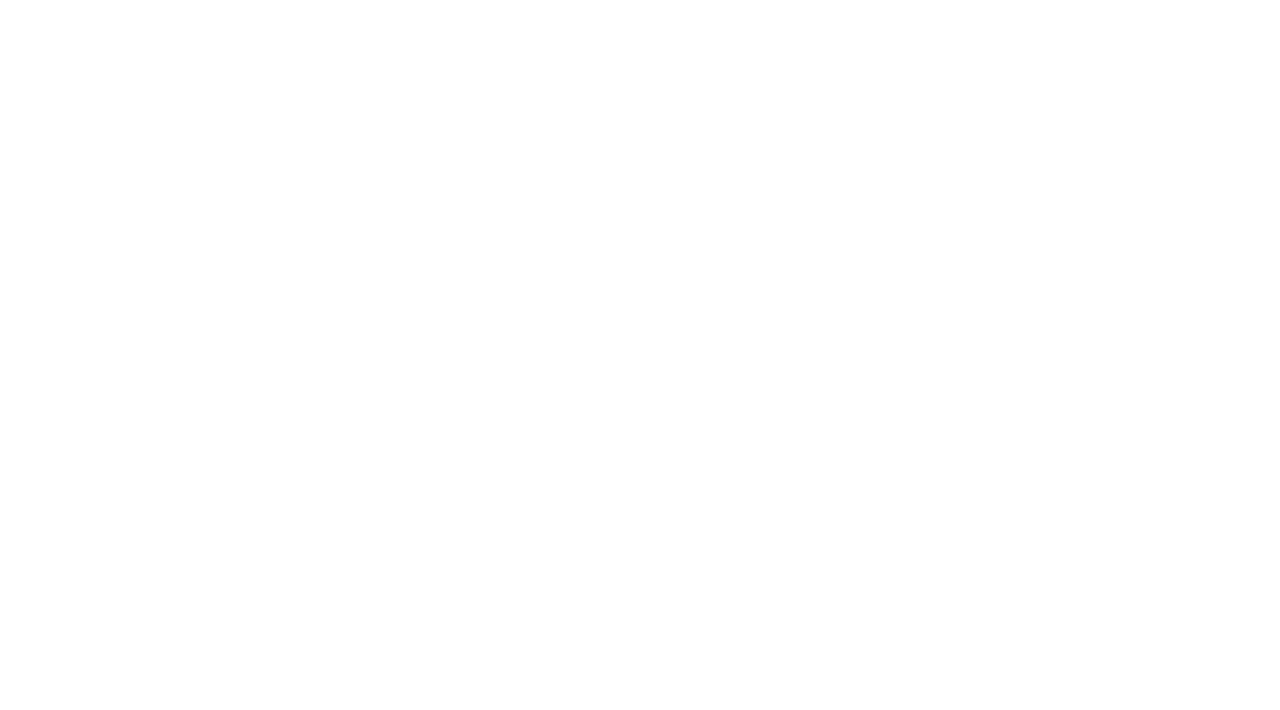
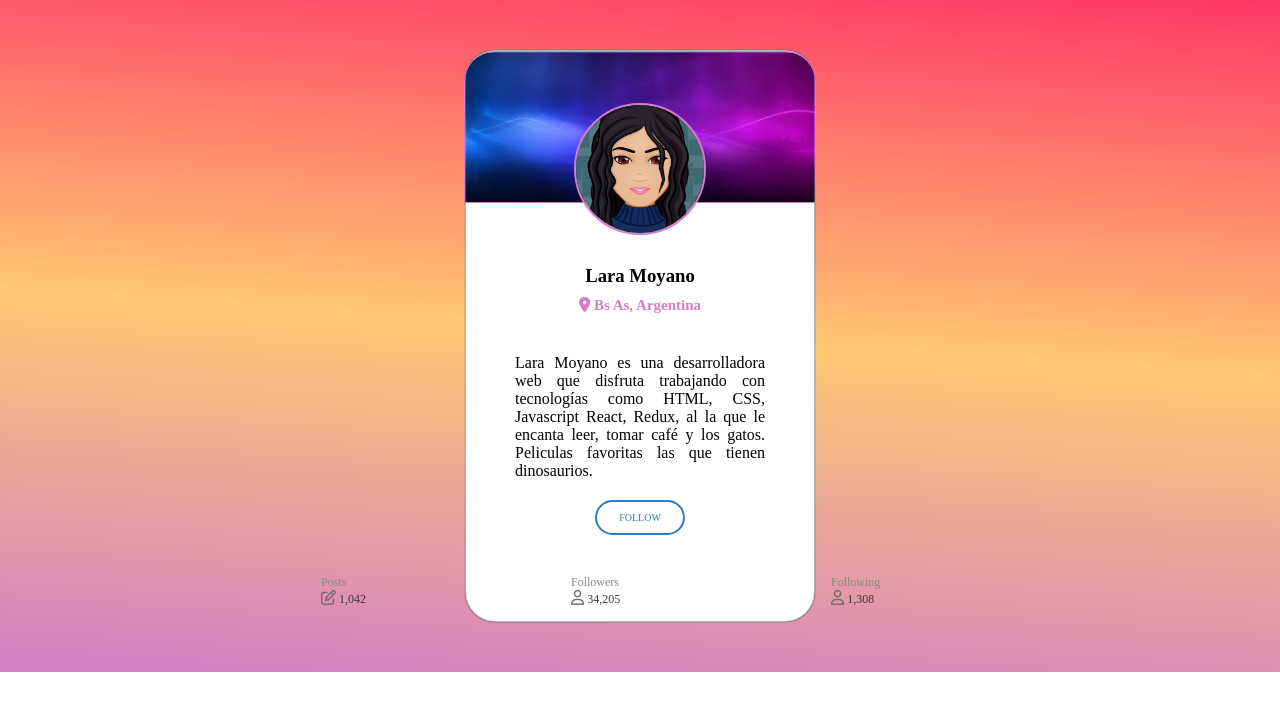
Before and after one commit to VicLara22/reto-manzdev, a website built with Vite: page src/index.html in a window 1280 px wide. Built offline with nearby package versions, Linux system fonts and the light colour scheme.

Commit message:
feat(frontend): update files, finish

```diff
--- a/src/index.css
+++ b/src/index.css
@@ -0,0 +1,116 @@
+* {
+    margin: 0px;
+    padding: 0px;
+}
+#fondo {
+    background: rgb(255, 56, 103);
+    background: linear-gradient(184deg, rgba(255, 56, 103, 1) 0%, rgba(255, 200, 115, 1) 50%, rgba(211, 126, 198, 1) 100%);
+    display: grid;
+}
+
+section {
+    display: flex;
+    flex-direction: column;
+    align-items: center;
+    margin: 50px;
+}
+
+article {
+    width: 348px;
+    height: 570px;
+    border-radius:30px;
+    background-color: white;
+    display: flex;
+    flex-direction: column;
+    align-items: center;
+    border: 1px solid #8888889d;
+    box-shadow: 0px 0px 1px 0px black;
+}
+
+.banner {
+    width: 350px;
+    height: 150px;
+    border-radius: 30px 30px 0px 0px;
+    border: 1px solid #d37ec6;
+
+}
+
+.avatar {
+    width: 128px;
+    height: 128px;
+    border-radius: 50%;
+    border: 2px solid #d37ec6;
+    margin-top: -100px;
+}
+
+article h1 {
+    margin-top: 30px;
+}
+.color{
+    color:#d37ec6;
+
+}
+
+article h3 {
+    font-size: 15px;
+    margin-top: 10px;
+    color: #d37ec6;
+}
+
+article p {
+    margin-top: 40px;
+    width: 250px;
+    text-align: justify;
+}
+
+article a {
+    text-decoration: none;
+    margin-top: 20px;
+    color: #2d7cbf;
+    font-size: 10px;
+    cursor: pointer;
+    padding: 10px;
+    padding-left: 22px;
+    padding-right: 22px;
+    border: 2px solid #2d7cbf;
+    border-radius: 20px;
+    margin-bottom: 40px;
+}
+
+.footer {
+    display: inline-flex;
+    justify-content: space-around;
+}
+
+.posts {
+    margin-left: 30px;
+    width: 20%;
+
+}
+
+.followers {
+    margin-right: 10px;
+    width: 20%;
+}
+
+.following {
+    width: 20%;
+}
+
+h2 {
+    color: #888888;
+    font-size: 12px;
+    font-weight: 100;
+
+}
+
+i {
+    color: #6d6d6d;
+    font-size: 15px;
+}
+
+.num {
+    color: #3a3a3a;
+    font-size: 12px;
+    margin-top: 0px;
+}
--- a/src/index.html
+++ b/src/index.html
@@ -1,14 +1,47 @@
 <!DOCTYPE html>
 <html lang="es">
+
 <head>
   <meta charset="UTF-8">
   <meta http-equiv="X-UA-Compatible" content="IE=edge">
   <meta name="viewport" content="width=device-width, initial-scale=1.0">
-  <title>Document</title>
+  <title>Reto#1-TarjetDeUsuario</title>
   <link rel="stylesheet" href="./index.css">
+  <link rel="preconnect" href="https://fonts.googleapis.com">
+<link rel="preconnect" href="https://fonts.gstatic.com" crossorigin>
+<link href="https://fonts.googleapis.com/css2?family=Nunito:ital,wght@0,200;0,300;0,400;0,500;0,600;0,700;0,800;0,900;0,1000;1,200;1,300;1,400;1,500;1,600;1,700;1,800;1,900;1,1000&family=Poppins:ital,wght@0,100;0,200;0,300;0,400;0,500;0,600;0,700;0,800;0,900;1,100;1,200;1,300;1,400;1,500;1,600;1,700;1,800;1,900&display=swap" rel="stylesheet">
   <script type="module" src="./index.js"></script>
+  <script src="https://kit.fontawesome.com/1c85d00fa4.js" crossorigin="anonymous"></script>
 </head>
+
 <body>
+  <main id="fondo">
+    <section>
+      <article>
+        <img src="./assets/baneer.jpg" alt="portada" class="banner" />
+        <img src="./assets/myAvatar.png" alt="avatar" class="avatar" />
+        <h1>Lara Moyano</h1>
+        <h3> <i class="fa-solid fa-location-dot color"></i> Bs As, Argentina</h3>
+        <p>Lara Moyano es una desarrolladora web que disfruta trabajando con tecnologías como HTML, CSS, Javascript React, Redux, al la
+          que le encanta leer, tomar café y los gatos. Peliculas favoritas las que tienen dinosaurios.</p>
+        <a>FOLLOW</a>
+    <div class="footer">
+          <div class="posts">
+            <h2>Posts</h3>
+              <p class="num"><i class="fa-regular fa-pen-to-square"></i> 1,042</p>
+          </div>
+          <div class="followers">
+            <h2>Followers</h3>
+              <p class="num"><i class="fa-regular fa-user"></i> 34,205</p>
+          </div>
+          <div class="following">
+            <h2>Following</h3>
+              <p class="num"><i class="fa-regular fa-user"></i> 1,308</p>
+          </div>
+        </div>
+    </article>
+    </section>
+  </main>
+</body>
 
-</body>
 </html>
```
Also changed, not shown: README.md, src/assets/baneer.jpg (added), src/assets/myAvatar.png (added).
